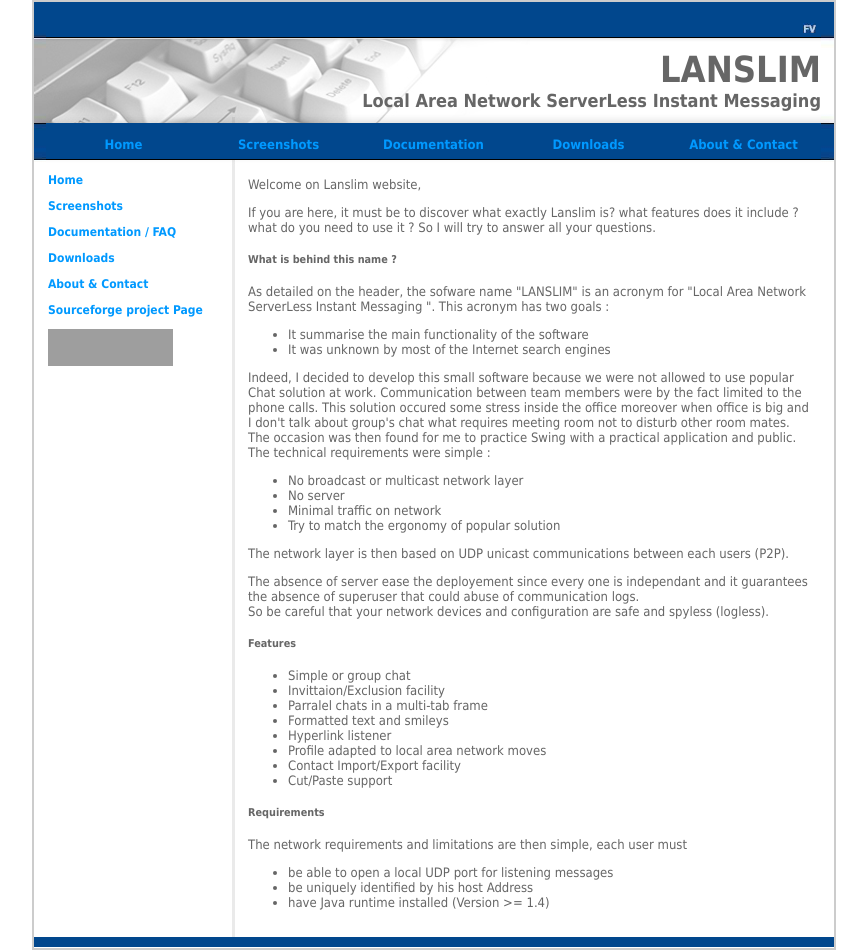
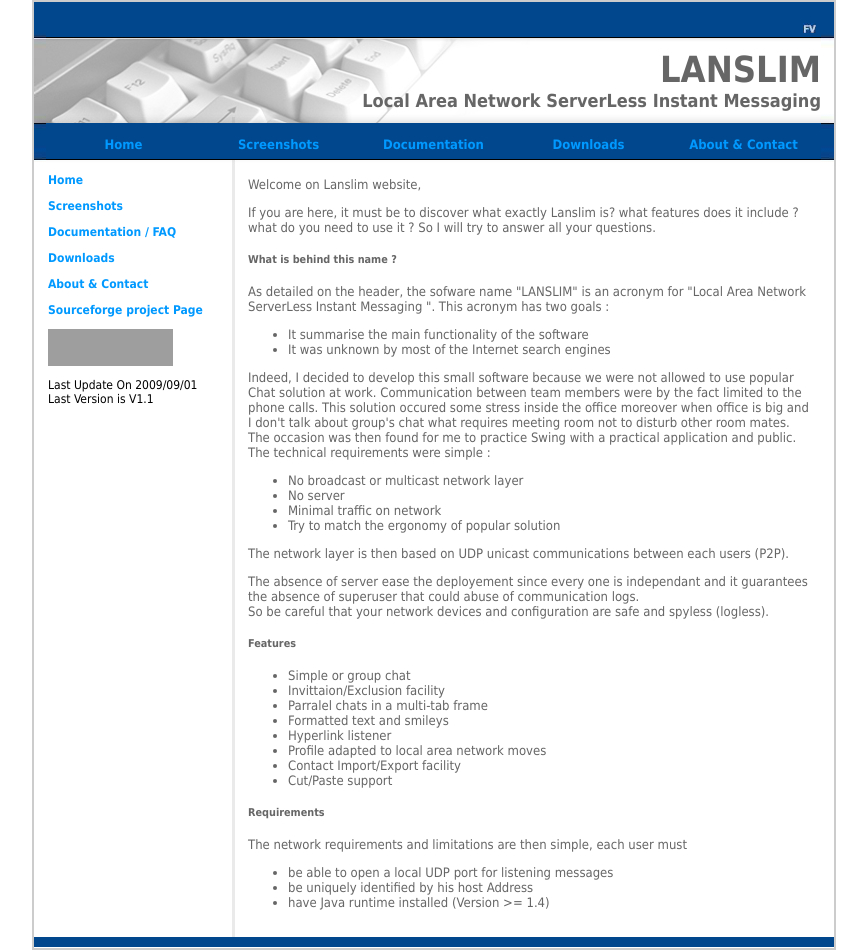
Before and after one commit to mourezwell/lanslim, a plain HTML site: page doc/index.html in a window 1280 px wide. Shown: the whole page, without its empty margins (206-1073 px from the left). Drawn offline with Linux system fonts and the light colour scheme; grey boxes are pictures that could not be loaded.

Commit message:
version 1.1 : Documentation update

```diff
--- a/doc/index.html
+++ b/doc/index.html
@@ -61,6 +61,8 @@
             <p><a href="about.html"><strong>About &amp; Contact</strong></a> </p>
             <p><a href="http://sourceforge.net/projects/lanslim/"><strong>Sourceforge project Page</strong></a></p>
 			<p><a href="http://sourceforge.net"><img src="http://sflogo.sourceforge.net/sflogo.php?group_id=229376&amp;type=4" width="125" height="37" border="0" alt="SourceForge.net Logo" /></a></p>
+			<p></p><p>Last Update On 2009/09/01<br/>
+			Last Version is V1.1</p>
 			</td>
           <td width="19" background="images/fv_13.jpg">&nbsp; </td>
           <td colspan="3" background="images/fv_14.jpg" class="content"><table width="100%"  border="0" cellspacing="0" cellpadding="4">
```
